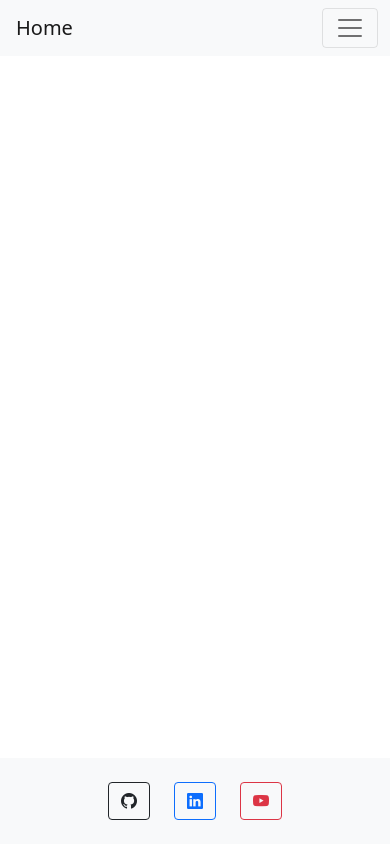
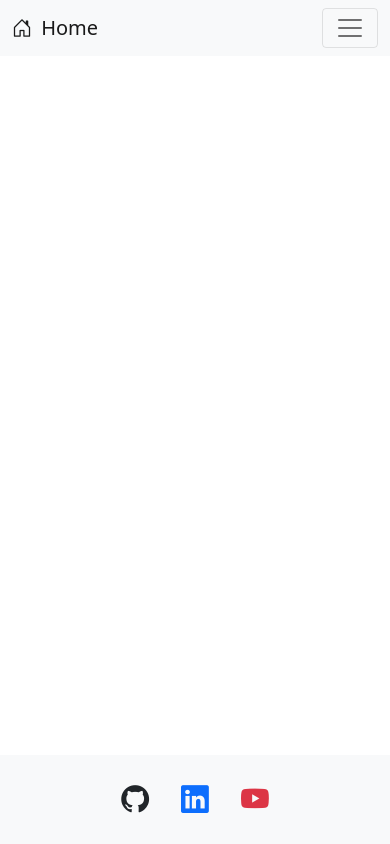
Before and after one commit to MoralessF/personalBlog, a plain HTML site: page index.html in a window 390 px wide. Drawn offline with nearby package versions, Linux system fonts and the light colour scheme.

Commit message:
Responsiveness bugs were fixed on the footer.

```diff
--- a/index.html
+++ b/index.html
@@ -10,12 +10,12 @@
     <title>Welcome!</title>
     <link rel="icon" type="image/x-icon" href="https://cdn-icons-png.flaticon.com/512/714/714015.png">
 </head>
-<body class="d-flex flex-column h-100">
+<body>
     <header>
         <nav class="navbar navbar-expand-sm navbar-light bg-light">
             <div class="container-fluid">
                 <a class="navbar-brand" href="#">
-                    <i class="bi bi-house-door d-none d-sm-inline d-md-none" data-toggle="tooltip" title="Go to Home page"></i>
+                    <i class="bi bi-house-door d-md-none" data-toggle="tooltip" title="Go to Home page"></i>
                     <span class="d-sm-none d-md-inline ms-1">
                         Home
                     </span>
@@ -25,15 +25,17 @@
                 </button>
                 <div class="collapse navbar-collapse" id="navbarSupportedContent">
                     <ul class="navbar-nav me-auto mb-2 mb-sm-0">
-                        <li class="nav-item">
-                            <a class="nav-link" aria-current="page" href="#"><i class="bi bi-file-earmark-post d-md-none d-none d-sm-inline" data-toggle="tooltip" title="Go to Blog"></i>
+                        <li class="nav-item me-2">
+                            <a class="nav-link" aria-current="page" href="#">
+                                <i class="bi bi-file-earmark-post d-md-none d-none d-sm-inline" data-toggle="tooltip" title="Go to Blog"></i>
                                 <span class="d-sm-none d-md-inline">
                                     Blog
                                 </span>
                             </a>
                         </li>
-                        <li class="nav-item">
-                            <a class="nav-link" href="#"><i class="bi bi-pc-display-horizontal d-md-none d-none d-sm-inline" data-toggle="tooltip" title="Go to Portfolio"></i>
+                        <li class="nav-item me-2">
+                            <a class="nav-link" href="#">
+                                <i class="bi bi-pc-display-horizontal d-md-none d-none d-sm-inline" data-toggle="tooltip" title="Go to Portfolio"></i>
                                 <span class="d-sm-none d-md-inline">
                                     Portfolio
                                 </span>
@@ -69,19 +71,26 @@
     </main>
 
     <footer class="footer p-4 fixed-bottom bg-light">
-        <div class="container d-flex w-100 d-flex justify-content-center pe-1 ps-1">
+        <div class="container d-flex w-100 d-flex justify-content-center pe-1 ps-1 me-2">
             <div class="d-none flex-fill d-sm-flex align-items-center justify-content-center">
                 <span class="text-muted me-1 user-select-none">Powered by </span><a class="text-primary" href="./cv.html">MoralessF</a>
             </div>
             <div class=" d-flex justify-content-around">
-                <a href="https://github.com/MoralessF/personalBlog" class="btn btn-outline-dark me-4 me-sm-2" data-toggle="tooltip" title="Go to the repo of this project">
-                    <i class="bi bi-github"></i>
+
+                <a href="https://github.com/MoralessF/personalBlog" class="text-dark me-4 me-sm-2 p-1" data-toggle="tooltip" title="Go to the repo of this project">
+                    <h1 class="m-0">
+                        <i class="bi bi-github"></i>
+                    </h1>
                 </a>
-                <a href="https://www.linkedin.com/in/flaviomoralesang/" class="btn btn-outline-primary me-4 me-sm-2" data-toggle="tooltip" title="Go to the Dev's LinkedIn page">
-                    <i class="bi bi-linkedin"></i>
+                <a href="https://www.linkedin.com/in/flaviomoralesang/" class="text-primary me-4 me-sm-2 p-1" data-toggle="tooltip" title="Go to the Dev's LinkedIn page">
+                    <h1 class="m-0">
+                        <i class="bi bi-linkedin"></i>
+                    </h2>
                 </a>
-                <a href="https://www.linkedin.com/in/flaviomoralesang/" class="btn btn-outline-danger" data-toggle="tooltip" title="Go to the Dev's Youtube channel">
-                    <i class="bi bi-youtube"></i>
+                <a href="https://www.youtube.com/channel/UC9qOSj47n3v1Aw4VmAvIY5Q" class=" text-danger p-1" data-toggle="tooltip" title="Go to the Dev's Youtube channel">
+                    <h1 class="m-0">
+                        <i class="bi bi-youtube"></i>
+                    </h1>
                 </a>
             </div>
         </div>
```
